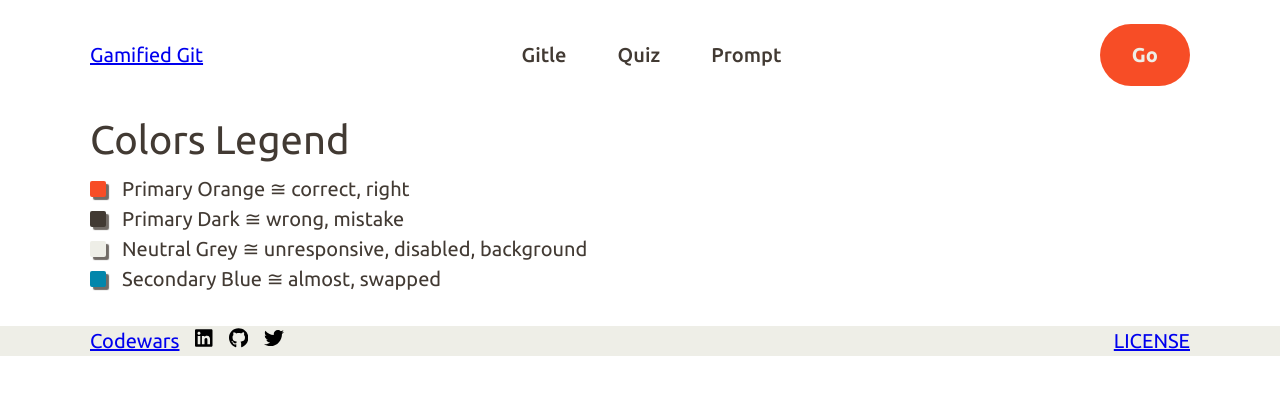
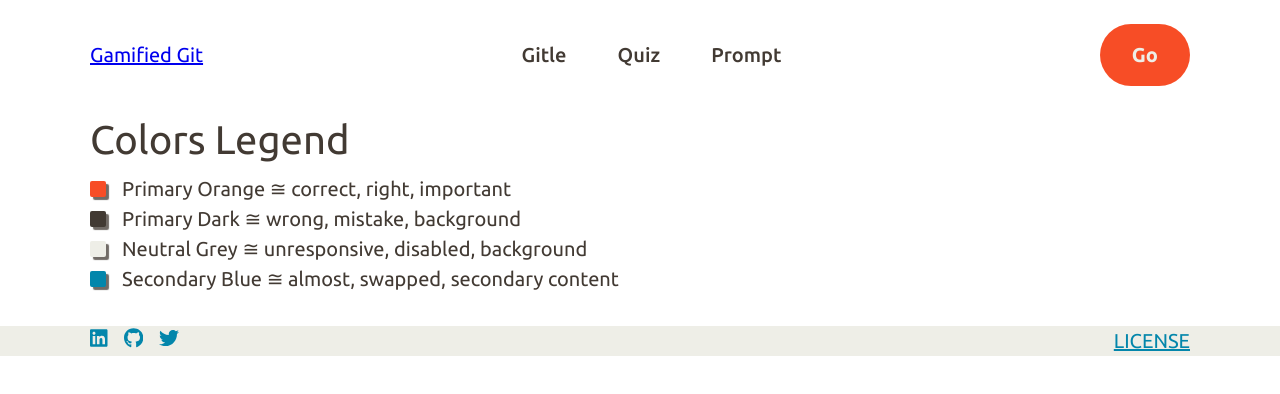
Before and after one commit to AlessandroTambellini/gamified-git, a React (Create React App) app: page / in a window 1280 px wide. Shown: the top 394 px of the page. Built offline with nearby package versions, Linux system fonts and the light colour scheme.

Commit message:
icon and link colors

```diff
--- a/src/components/Footer.js
+++ b/src/components/Footer.js
@@ -8,7 +8,7 @@ function Footer() {
     <footer className={`${styles.footer} bg-neutral`}>
       <div className={`container ${styles["even-columns"]}`}>
         <ul className={`${styles["social-list"]}`} aria-label="social links">
-          <li>
+          {/*           <li>
             <a
               aria-label="Codewars"
               href="https://www.codewars.com/users/AlessandroTambellini"
@@ -16,12 +16,13 @@ function Footer() {
               Codewars
             </a>
           </li>
+           */}
           <li>
             <a
               aria-label="LinkedIn"
               href="https://www.linkedin.com/in/alessandro-tambellini-3739321b9/"
             >
-              <LinkedIn className="icon-medium" />
+              <LinkedIn className="secondary-icon icon-medium" />
             </a>
           </li>
           <li>
@@ -29,18 +30,18 @@ function Footer() {
               aria-label="GitHub"
               href="https://github.com/AlessandroTambellini"
             >
-              <GitHub className="icon-medium" />
+              <GitHub className="secondary-icon icon-medium" />
             </a>
           </li>
           <li>
             <a aria-label="Twitter" href="https://twitter.com/Alessan78667092">
-              <Twitter className="icon-medium" />
+              <Twitter className="secondary-icon icon-medium" />
             </a>
           </li>
         </ul>
 
         <a
-          className={`${styles["justify-self-end"]}`}
+          className={`secondary-link ${styles["justify-self-end"]}`}
           href="https://github.com/AlessandroTambellini/gamified-git/blob/main/LICENSE"
         >
           LICENSE
--- a/src/index.css
+++ b/src/index.css
@@ -233,6 +233,13 @@ button {
   color: hsl(var(--clr-neutral));
 }
 
+.primary-link {
+  color: hsl(var(--clr-primary-orange));
+}
+.secondary-link {
+  color: hsl(var(--clr-secondary));
+}
+
 .bg-primary-orange {
   background-color: hsl(var(--clr-primary-orange));
 }
@@ -288,6 +295,13 @@ button {
   display: inline-flex;
 }
 
+.primary-icon {
+  fill: hsl(var(--clr-primary-orange));
+}
+.secondary-icon {
+  fill: hsl(var(--clr-secondary));
+}
+
 .display-none {
   display: none;
 }
--- a/src/routes/Gitle/Gitle.js
+++ b/src/routes/Gitle/Gitle.js
@@ -76,11 +76,12 @@ function Gitle() {
 
         {guesses.includes(SOLUTION) && (
           <a
+            className="primary-link"
             target="_blank"
             rel="noreferrer"
             href={`https://git-scm.com/docs/git-${SOLUTION}`}
           >
-            {SOLUTION} <OpenInNewTab className="icon-medium" />
+            {SOLUTION} <OpenInNewTab className="primary-icon icon-medium" />
           </a>
         )}
       </main>
--- a/src/routes/Intro.js
+++ b/src/routes/Intro.js
@@ -6,11 +6,11 @@ function Intro() {
         <ul className="fs-medium">
           <li>
             <span className="color-square bg-primary-orange"></span> Primary
-            Orange &cong; correct, right
+            Orange &cong; correct, right, important
           </li>
           <li>
             <span className="color-square bg-primary-dark"></span> Primary Dark
-            &cong; wrong, mistake
+            &cong; wrong, mistake, background
           </li>
           <li>
             <span className="color-square bg-neutral"></span> Neutral Grey
@@ -18,7 +18,7 @@ function Intro() {
           </li>
           <li>
             <span className="color-square bg-secondary"></span> Secondary Blue
-            &cong; almost, swapped
+            &cong; almost, swapped, secondary content
           </li>
         </ul>
       </article>
```
